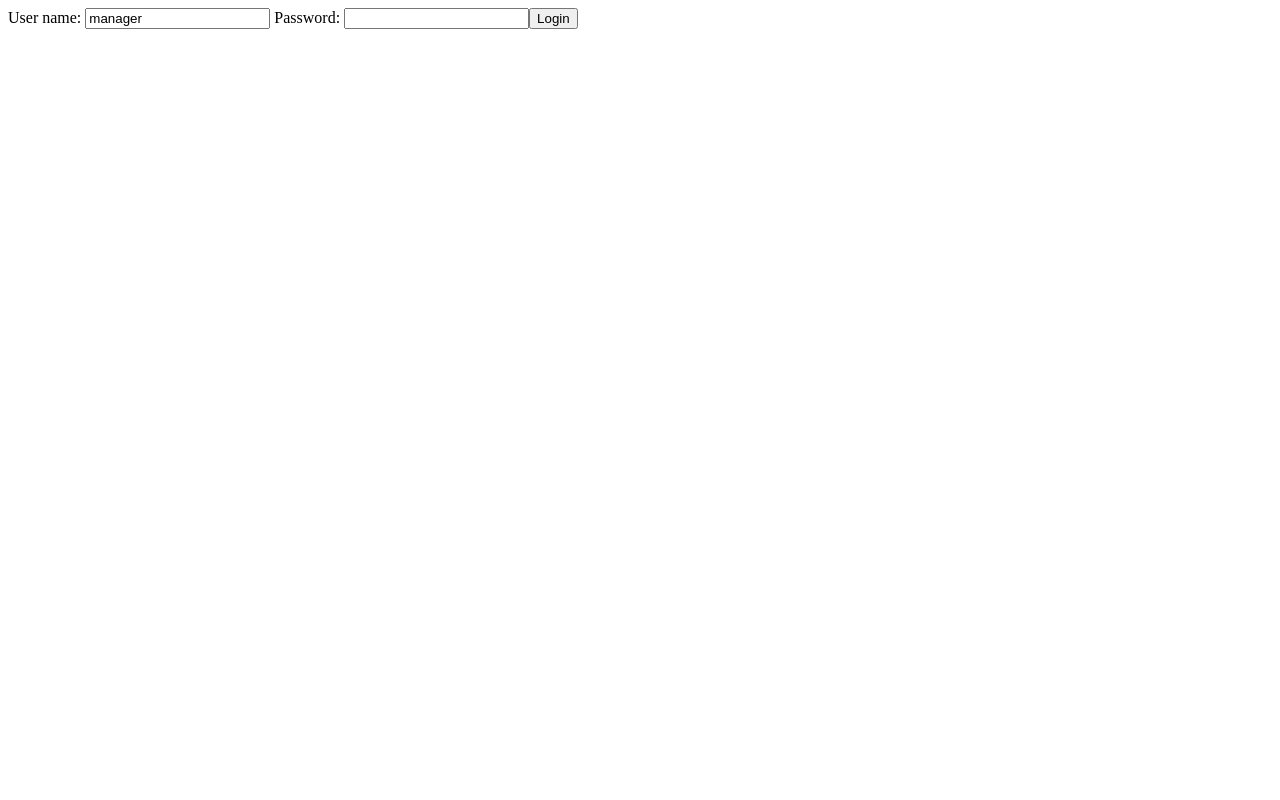
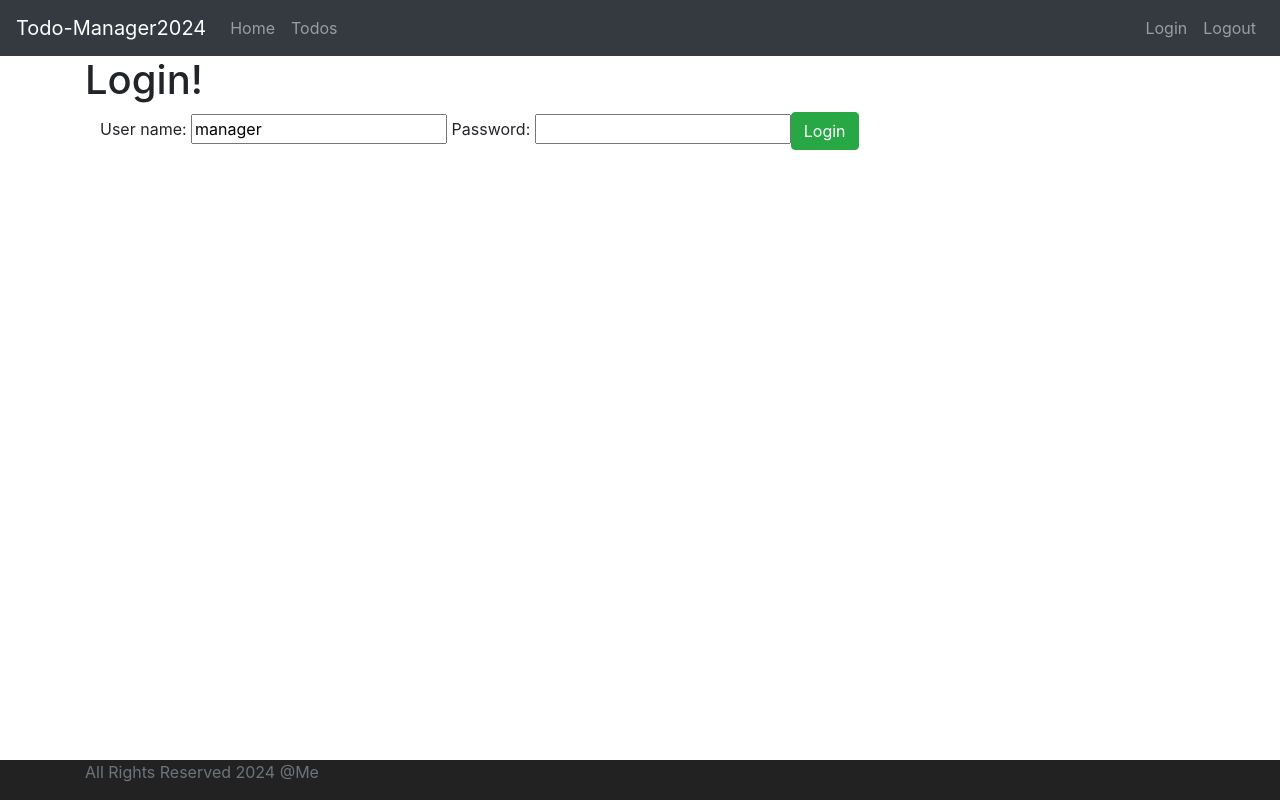
Before and after one commit to KeM90/todoManager, an Angular app in the folder todo/: page / in a window 1280 px wide. Built offline with nearby package versions, Linux system fonts and the light colour scheme.

Commit message:
more design and components

```diff
--- a/todo/src/app/app.component.html
+++ b/todo/src/app/app.component.html
@@ -2,4 +2,10 @@
 <app-login></app-login>
 
 <div> Component Content</div>-->
-<router-outlet></router-outlet>
+
+<app-menu></app-menu>
+<div class="container">
+    <router-outlet></router-outlet>
+</div>
+
+<app-footer></app-footer>
--- a/todo/src/app/app.module.ts
+++ b/todo/src/app/app.module.ts
@@ -9,6 +9,8 @@ import { WelcomeComponent } from './components/welcome/welcome.component';
 import { LoginComponent } from './components/login/login.component';
 import { ErrorComponent } from './error/error.component';
 import { HouseholdListComponent } from './components/household-list/household-list.component';
+import { MenuComponent } from './components/menu/menu.component';
+import { FooterComponent } from './components/footer/footer.component';
 
 @NgModule({
   declarations: [
@@ -17,6 +19,8 @@ import { HouseholdListComponent } from './components/household-list/household-li
     LoginComponent,
     ErrorComponent,
     HouseholdListComponent,
+    MenuComponent,
+    FooterComponent,
   ],
   imports: [
     BrowserModule,
--- /dev/null
+++ b/todo/src/app/components/footer/footer.component.css
@@ -0,0 +1,8 @@
+.footer {
+    position: absolute;
+    bottom: 0;
+    width: 100%;
+    height: 40px;
+    background-color: #222222;
+
+}
--- /dev/null
+++ b/todo/src/app/components/footer/footer.component.html
@@ -0,0 +1,5 @@
+<footer class="footer">
+    <div class="container">
+        <span class="text-muted">All Rights Reserved 2024 @Me</span>
+    </div>
+</footer>
--- a/todo/src/app/components/household-list/household-list.component.html
+++ b/todo/src/app/components/household-list/household-list.component.html
@@ -1,5 +1,6 @@
-<table border="1">
-    <caption>My House</caption>
+<h1> My House-Manager</h1>
+  <div class="container">
+    <table class="table">
         <thead>
             <tr>
                 <th>Room</th>
@@ -17,3 +18,4 @@
             </tr>
         </tbody>
     </table>
+</div>
--- a/todo/src/app/components/login/login.component.html
+++ b/todo/src/app/components/login/login.component.html
@@ -1,8 +1,11 @@
-<small *ngIf="invalidLogin">{{errorMessage}}</small>
+<H1>Login!</H1>
+<div class="container">
+    <div class="alert alert-warning" *ngIf="invalidLogin">{{errorMessage}}</div>
 
-<div>
-    User name: <input type="text" name="username" [(ngModel)]="username">
-    Password: <input type="password" name="password" [(ngModel)]="password">
+    <div>
+        User name: <input type="text" name="username" [(ngModel)]="username">
+        Password: <input type="password" name="password" [(ngModel)]="password">
 
-    <button (click)=handleLogin()>Login</button>
+        <button (click)=handleLogin() class="btn btn-success">Login</button>
+    </div>
 </div>
--- /dev/null
+++ b/todo/src/app/components/menu/menu.component.html
@@ -0,0 +1,16 @@
+<header>
+    <nav class="navbar navbar-expand-md navbar-dark bg-dark">
+        <div><a href="http://localhost:4200" class ="navbar-brand">
+            Todo-Manager2024</a></div>
+
+        <ul class="navbar-nav">
+            <li><a routerLink="/welcome/Manager" class="nav-link">Home</a></li>
+            <li><a routerLink="/list" class="nav-link">Todos</a></li>
+        </ul>
+
+        <ul class="navbar-nav navbar-collapse justify-content-end">
+            <li><a routerLink="/login" class="nav-link">Login</a></li>
+            <li><a routerLink="/logout" class="nav-link">Logout</a></li>
+        </ul>
+    </nav>
+</header>
--- a/todo/src/app/components/welcome/welcome.component.html
+++ b/todo/src/app/components/welcome/welcome.component.html
@@ -1,3 +1,5 @@
-Hello {{name}} {{welcome}}.
-<br>
-go in your house <a routerLink="/list">here</a>
+<h1>Hello {{name}} {{welcome}}</h1>
+<div class="container">
+    <br>
+    go in your house <a routerLink="/list">here</a>
+</div>
--- a/todo/src/styles.css
+++ b/todo/src/styles.css
@@ -1 +1,2 @@
 /* You can add global styles to this file, and also import other style files */
+@import url(https://cdn.jsdelivr.net/npm/bootstrap@4.6.2/dist/css/bootstrap.min.css)
```
Also changed, not shown: todo/src/app/components/footer/footer.component.ts (added, +10 -0 lines), todo/src/app/components/menu/menu.component.ts (added, +10 -0 lines), todo/src/app/components/menu/menu.component.css (added), 2 other files (tests, documents, lock files or other folders). Lines whose indentation alone changed are shown as unchanged.
